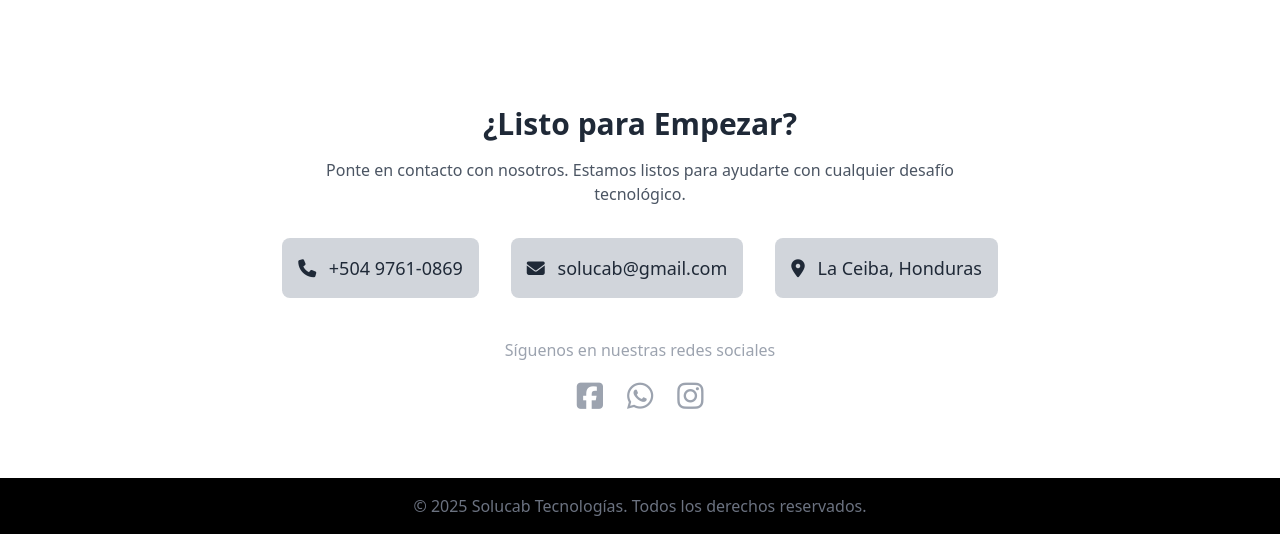
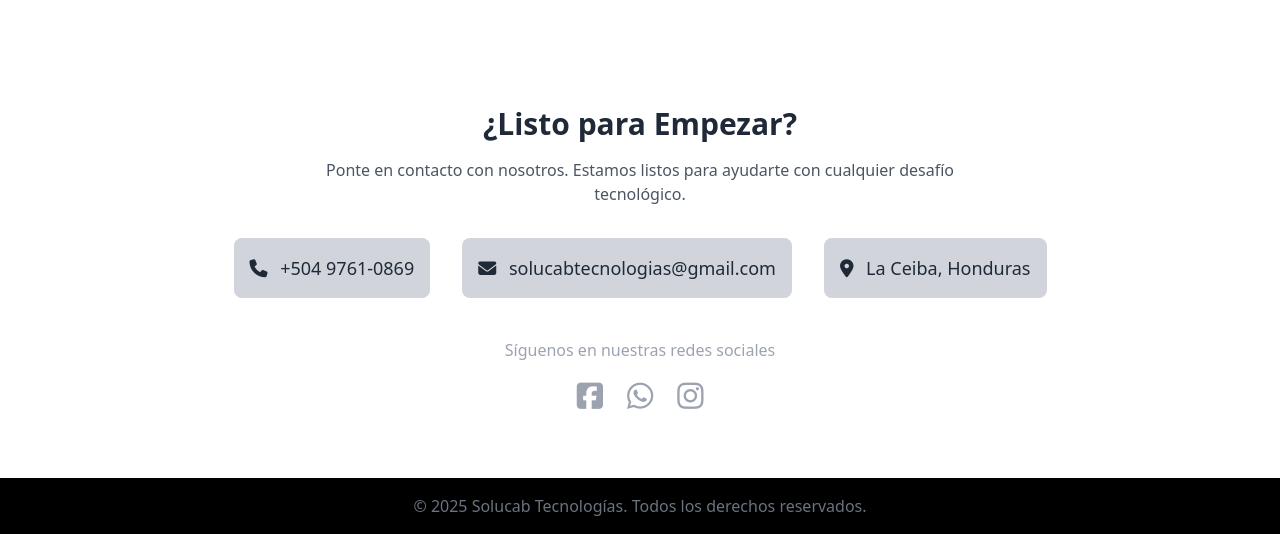
Before and after one commit to darlingcabrera/solucabtecnologias.github.io, a plain HTML site: page index.html in a window 1280 px wide. Shown: the part 4282-4816 px from the top of the page. Drawn offline with nearby package versions, Linux system fonts and the light colour scheme.

Commit message:
Update index.html

```diff
--- a/index.html
+++ b/index.html
@@ -279,8 +279,8 @@
           <a href="tel:+50497610869" class="bg-gray-300 hover:bg-gray-300 p-4 rounded-lg transition duration-300">
             <p class="text-lg"><i class="fas fa-phone mr-2 text-primary"></i> +504 9761-0869</p>
           </a>
-          <a href="mailto:solucab@gmail.com" class="bg-gray-300 hover:bg-gray-300 p-4 rounded-lg transition duration-300">
-            <p class="text-lg"><i class="fas fa-envelope mr-2 text-primary"></i> solucab@gmail.com</p>
+          <a href="mailto:solucabtecnologias@gmail.com" class="bg-gray-300 hover:bg-gray-300 p-4 rounded-lg transition duration-300">
+            <p class="text-lg"><i class="fas fa-envelope mr-2 text-primary"></i> solucabtecnologias@gmail.com</p>
           </a>
           <div class="bg-gray-300 p-4 rounded-lg">
             <p class="text-lg"><i class="fas fa-map-marker-alt mr-2 text-primary"></i> La Ceiba, Honduras</p>
```
